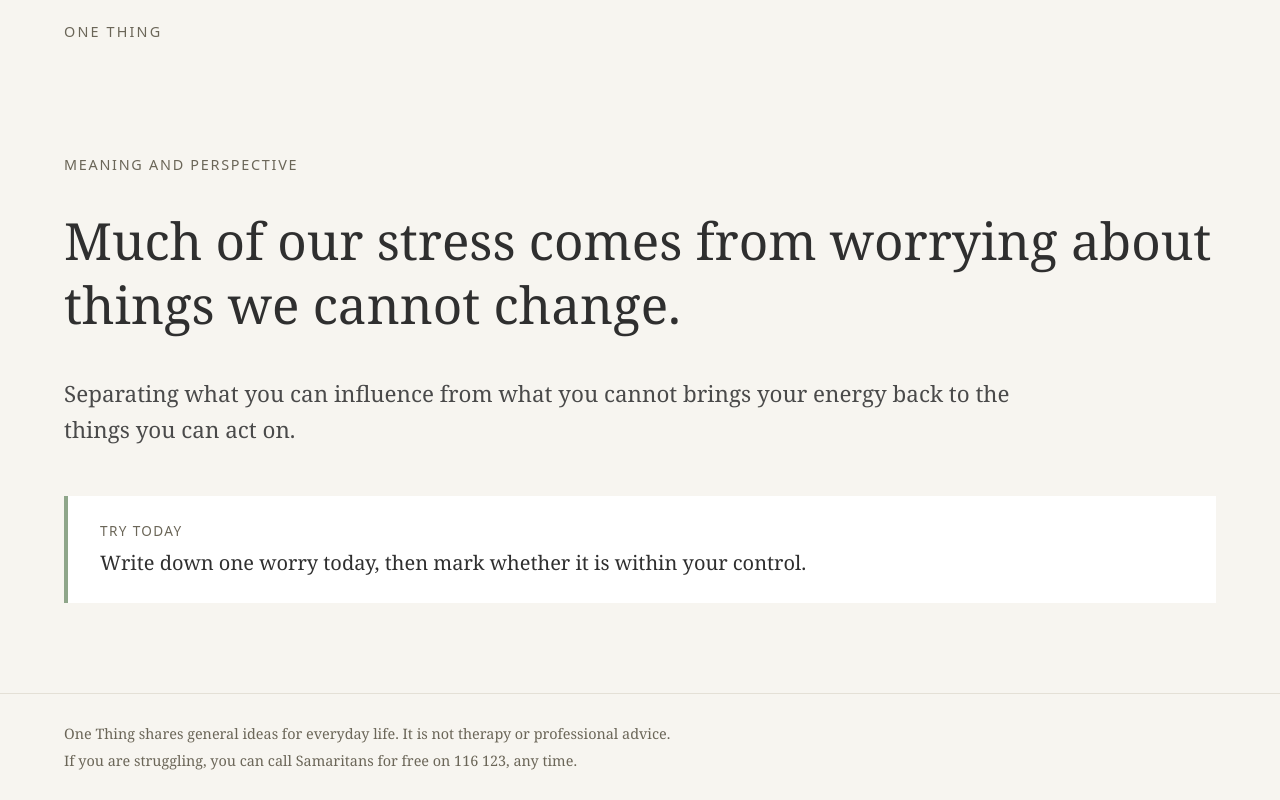
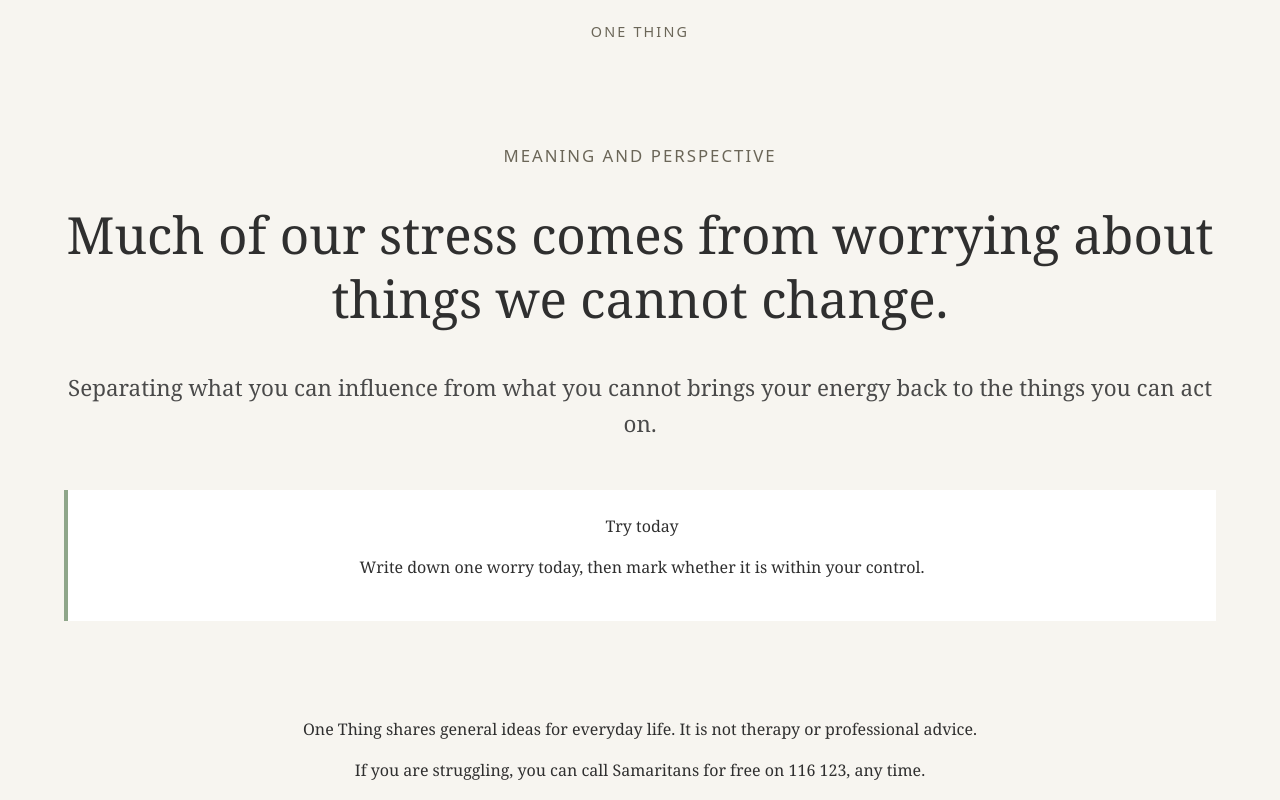
Before and after one commit to sammills99/one-thing, a plain HTML site: page index.html in a window 1280 px wide. Drawn offline with Linux system fonts and the light colour scheme.

Commit message:
Centre full-width layout

```diff
--- a/css/style.css
+++ b/css/style.css
@@ -11,7 +11,7 @@ body {
   color: #2f2f2f;
   font-family: Georgia, "Times New Roman", serif;
   line-height: 1.6;
-  text-align: left;
+  text-align: center;
 }
 
 .logo {
@@ -30,32 +30,32 @@ main {
   justify-content: center;
   width: 100%;
   padding: 2rem 5vw;
-  text-align: left;
+  text-align: center;
 }
 
 .theme {
   margin: 0 0 2rem;
   font-family: system-ui, sans-serif;
-  font-size: 0.9rem;
+  font-size: 1.05rem;
   text-transform: uppercase;
   letter-spacing: 0.12em;
   color: #6b6658;
-  text-align: left;
+  text-align: center;
 }
 
 .quote {
   margin: 0;
   font-size: clamp(1.8rem, 4vw, 3.2rem);
   line-height: 1.25;
-  text-align: left;
+  text-align: center;
 }
 
 .reasoning {
-  max-width: 60rem;
+  width: 100%;
   margin: 2.5rem 0 0;
   font-size: clamp(1.1rem, 2vw, 1.4rem);
   color: #4a4a4a;
-  text-align: left;
+  text-align: center;
 }
 
 .action-box {
@@ -63,31 +63,8 @@ main {
   padding: 1.5rem 2rem;
   background: #ffffff;
   border-left: 4px solid #8fa68a;
-  text-align: left;
+  text-align: center;
 }
 
 .action-label {
   margin: 0 0 0.35rem;
-  font-family: system-ui, sans-serif;
-  font-size: 0.85rem;
-  text-transform: uppercase;
-  letter-spacing: 0.1em;
-  color: #6b6658;
-}
-
-.action-box p:last-child {
-  margin: 0;
-  font-size: 1.25rem;
-}
-
-.notice {
-  padding: 1.5rem 5vw;
-  border-top: 1px solid #e4e0d6;
-  font-size: 0.9rem;
-  color: #6b6658;
-  text-align: left;
-}
-
-.notice p {
-  margin: 0.25rem 0;
-}
```
